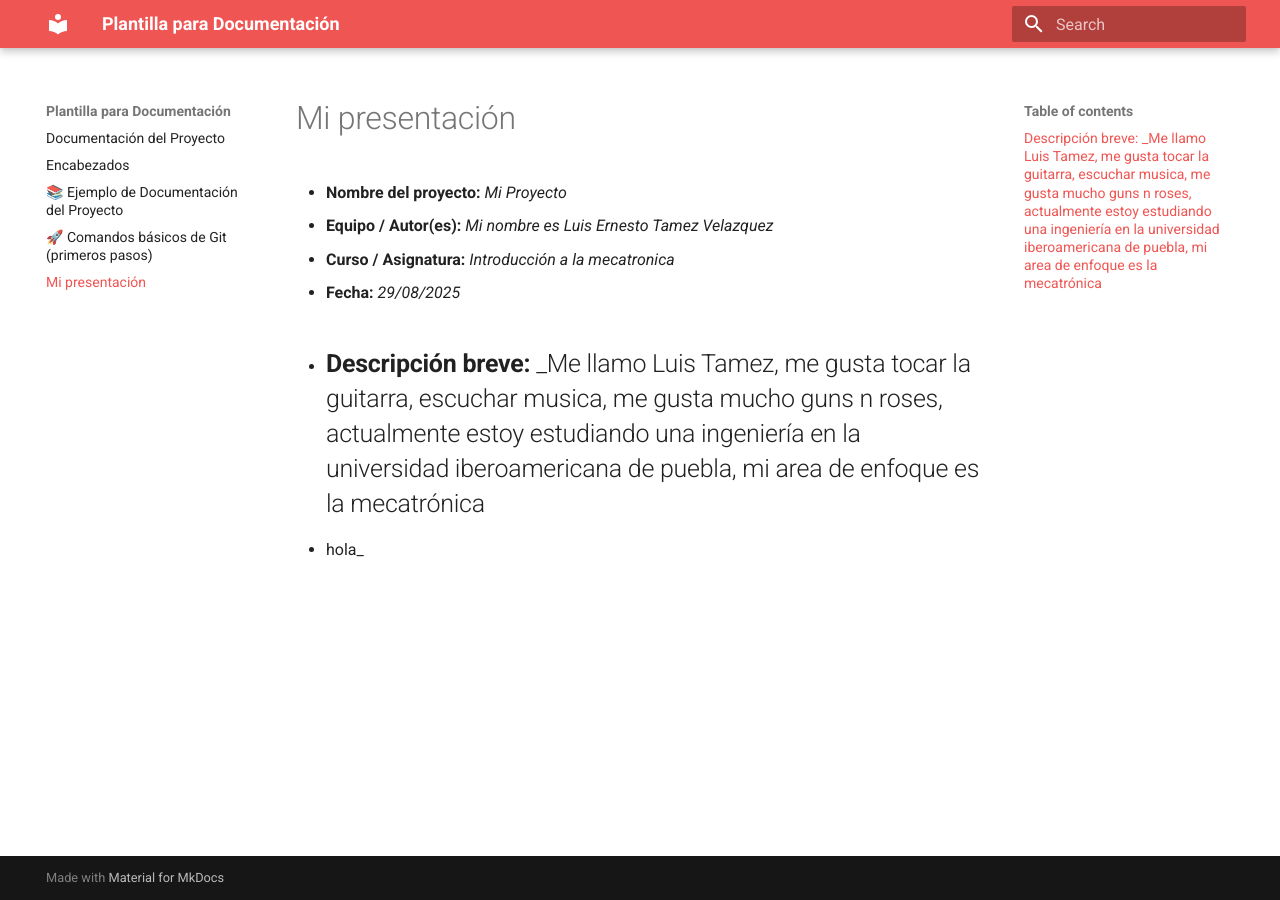
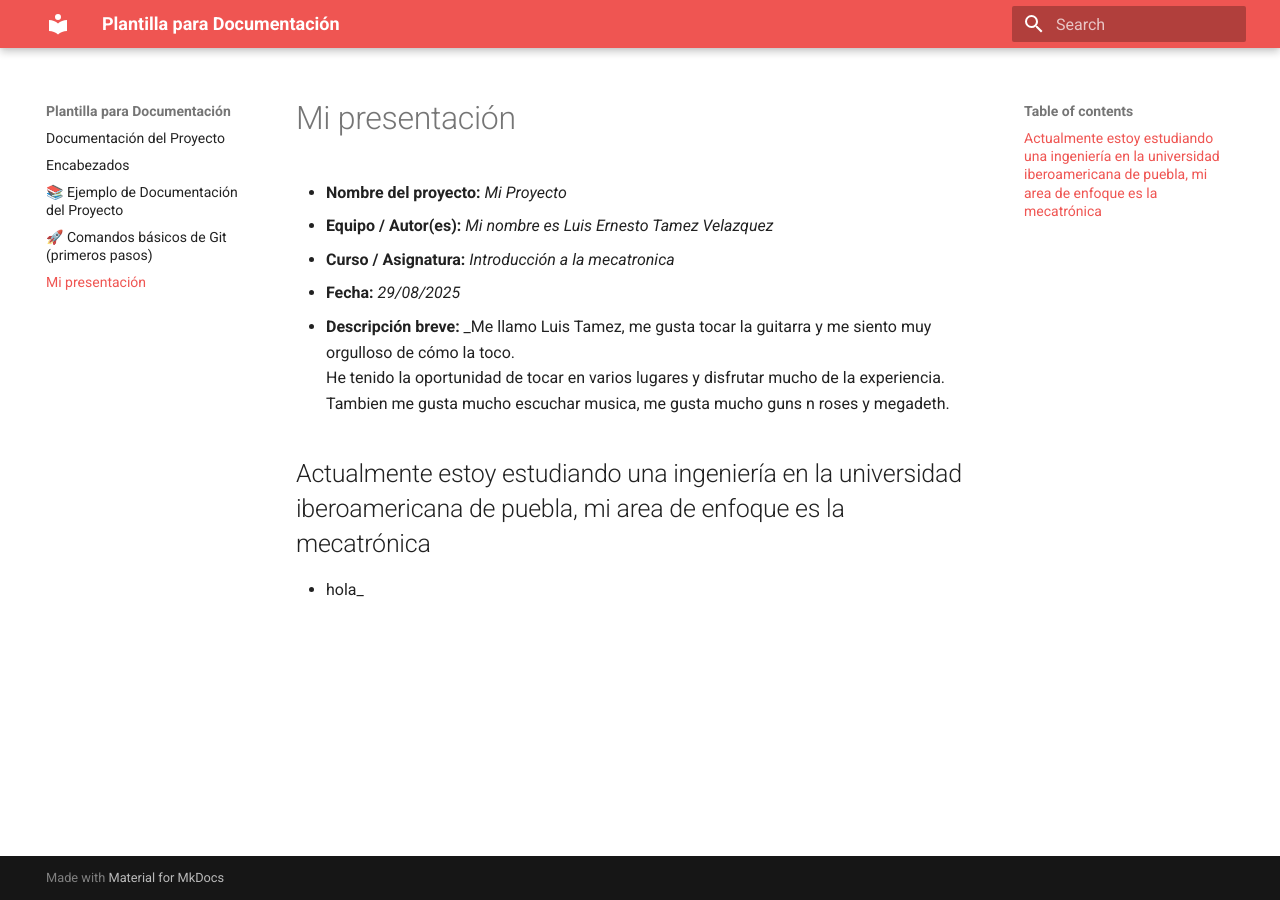
Before and after one commit to LuisTamezzz/Portafolio-ibero-puebla, an MkDocs documentation site: the page built from docs/presentacion.md, in a window 1280 px wide. Built offline with MkDocs 1.6.1 and Material for MkDocs 9.7.7, drawn with Linux system fonts in a browser that asks for light colours.

Commit message:
Update presentacion.md

```diff
--- a/docs/presentacion.md
+++ b/docs/presentacion.md
@@ -3,6 +3,10 @@
 - **Equipo / Autor(es):** _Mi nombre es Luis Ernesto Tamez Velazquez_
 - **Curso / Asignatura:** _Introducción a la mecatronica_
 - **Fecha:** _29/08/2025_
-- **Descripción breve:** _Me llamo Luis Tamez, me gusta tocar la guitarra, escuchar musica, me gusta mucho guns n roses, actualmente estoy estudiando una ingeniería en la universidad iberoamericana de puebla, mi area de enfoque es la mecatrónica
+- **Descripción breve:** _Me llamo Luis Tamez, me gusta tocar la guitarra y me siento muy orgulloso de cómo la toco.
+He tenido la oportunidad de tocar en varios lugares y disfrutar mucho de la experiencia.
+Tambien me gusta mucho escuchar musica, me gusta mucho guns n roses y megadeth.
+
+Actualmente estoy estudiando una ingeniería en la universidad iberoamericana de puebla, mi area de enfoque es la mecatrónica
 -
 - hola_
```
